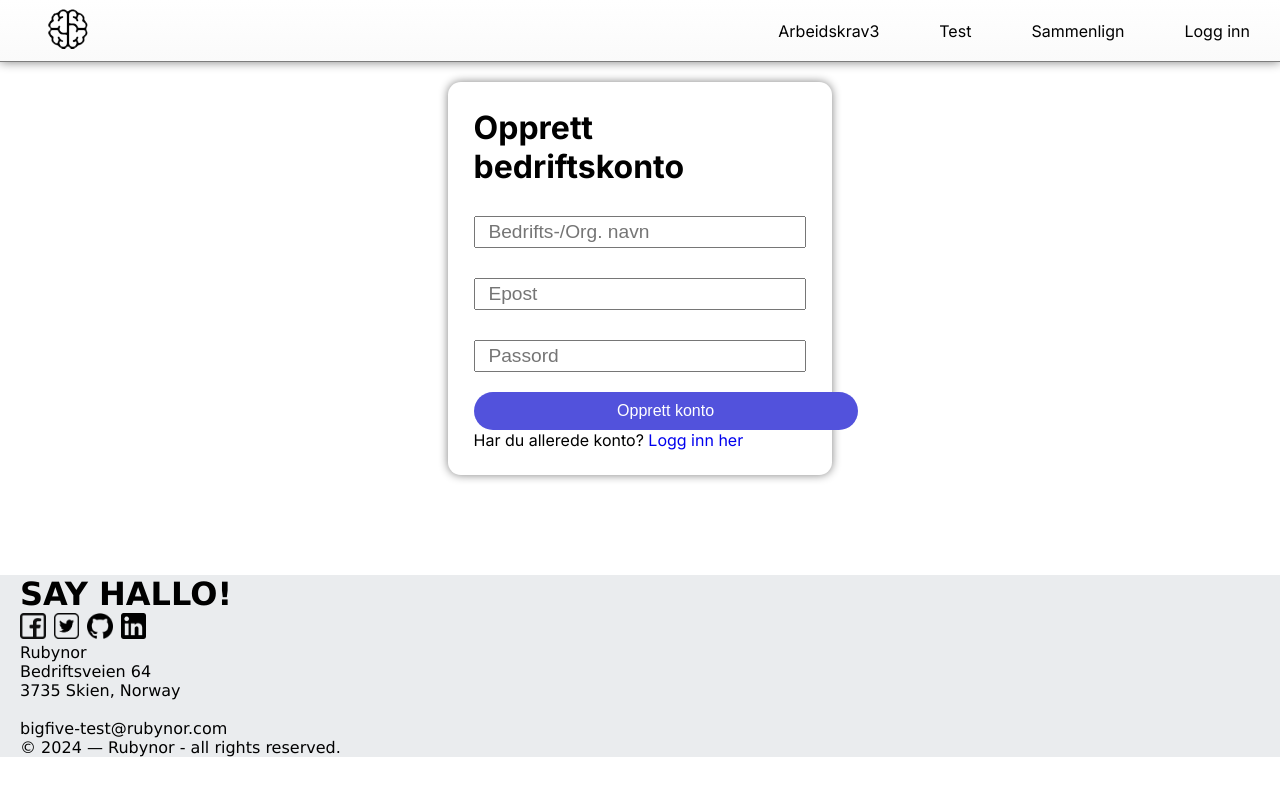
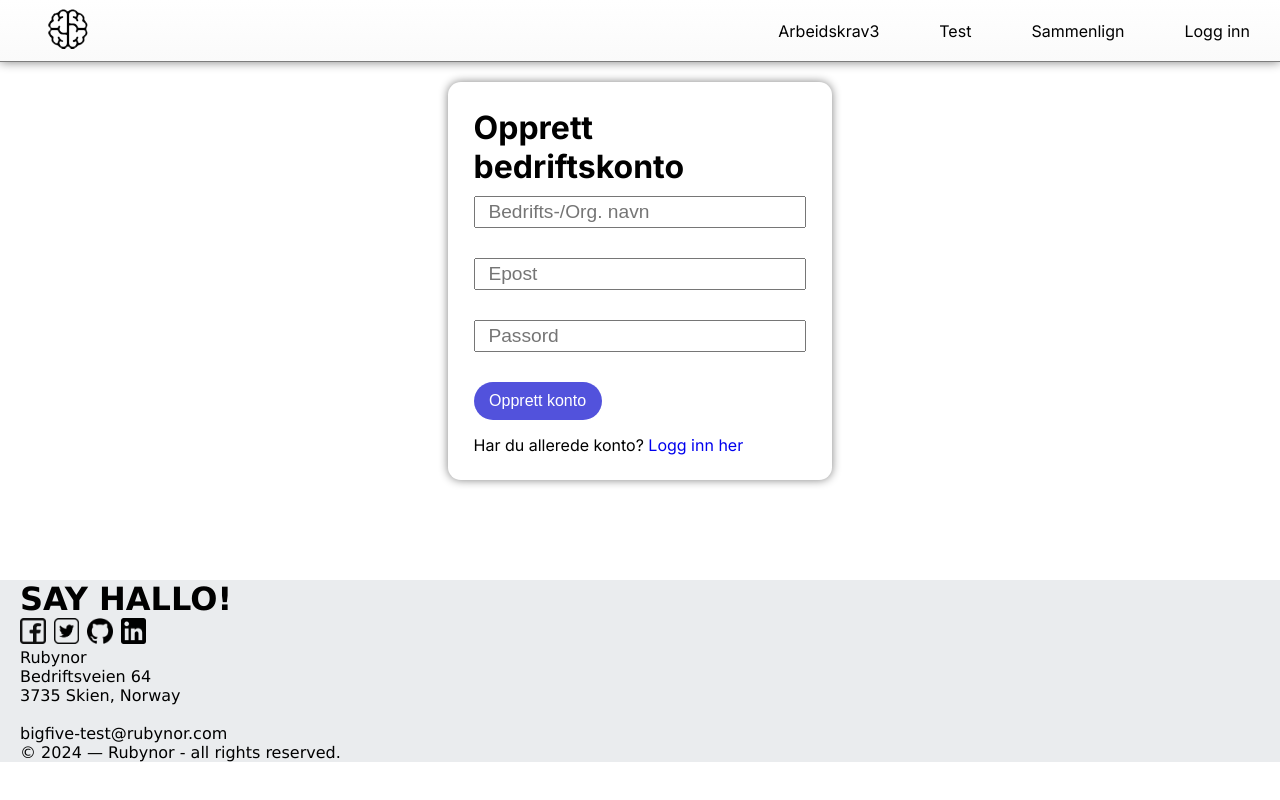
Before and after one commit to JHTgh/App2000-gruppe07, a Next.js app: page /opprettbruker in a window 1280 px wide. Built offline with nearby package versions, Linux system fonts and the light colour scheme; no server answers.

Commit message:
Login og Signup CSS - Feil rettet

```diff
--- a/app/login/page.module.css
+++ b/app/login/page.module.css
@@ -17,6 +17,7 @@
 .textfieldEmail {
   display: flex;
   height: 2.5vw;
+  margin-top: 10px;
   padding-left: 1vw;
   font-size: 1.2em;
 }
@@ -35,9 +36,10 @@
 }
 
 .loginBtn {
+  margin: 10px 0 15px 0;
   border: 1px black;
   font-size: 1em;
-  width: 30vw;
+  width: 10vw;
   padding: 10px;
   border-radius: 1.5vw;
   background-color: rgb(82, 82, 220);
--- a/app/opprettbruker/page.module.css
+++ b/app/opprettbruker/page.module.css
@@ -33,7 +33,7 @@
 .textfieldBedrift {
   display: flex;
   height: 2.5vw;
-  margin: 30px 0 0 0;
+  margin: 10px 0 0 0;
   padding-left: 1vw;
   font-size: 1.2em;
 }
@@ -44,9 +44,10 @@
 }
 
 .regBtn {
+  margin: 10px 0 15px 0;
   border: 1px black;
   font-size: 1em;
-  width: 30vw;
+  width: 10vw;
   padding: 10px;
   border-radius: 1.5vw;
   background-color: rgb(82, 82, 220);
```
